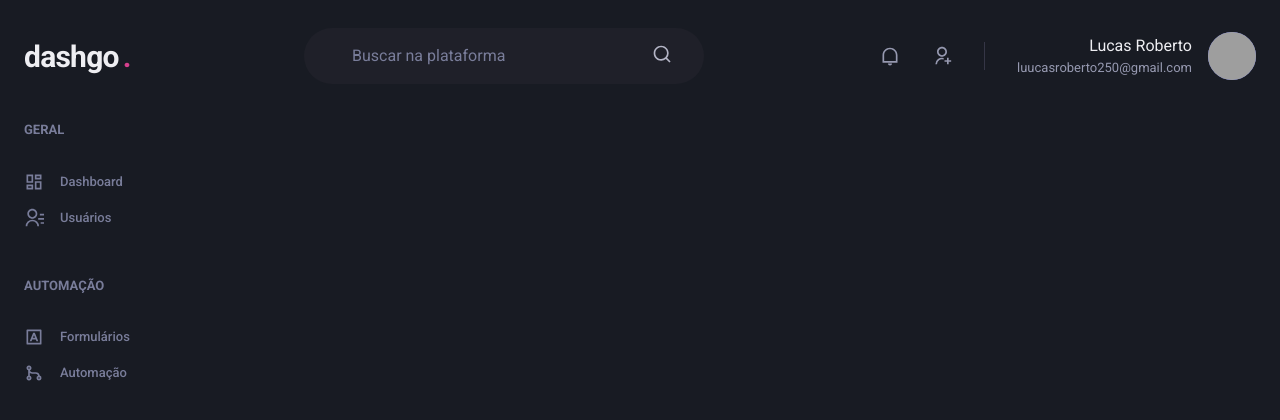
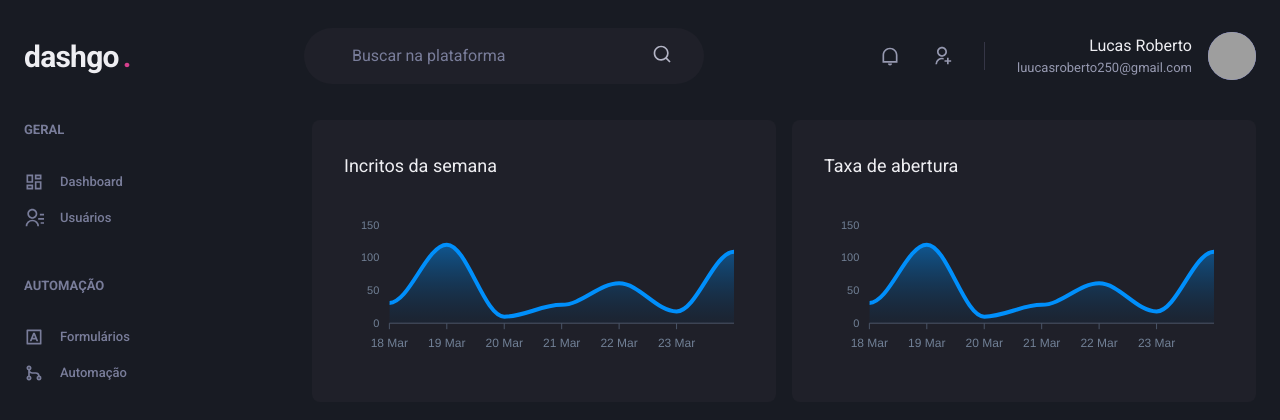
Before and after one commit to devLucasRoberto/Dashgo, a Next.js app: page /dashboard in a window 1280 px wide. Shown: the top 420 px of the page. Built offline with nearby package versions, Linux system fonts and the light colour scheme; grey boxes are pictures that could not be loaded.

Commit message:
Add apexcharts

```diff
--- a/package.json
+++ b/package.json
@@ -12,9 +12,11 @@
     "@chakra-ui/react": "^1.7.2",
     "@emotion/react": "^11.6.0",
     "@emotion/styled": "^11.6.0",
+    "apexcharts": "^3.30.0",
     "framer-motion": "^5.3.0",
     "next": "12.0.4",
     "react": "17.0.2",
+    "react-apexcharts": "^1.3.9",
     "react-dom": "17.0.2",
     "react-icons": "^4.3.1"
   },
--- a/src/pages/dashboard.tsx
+++ b/src/pages/dashboard.tsx
@@ -1,6 +1,61 @@
-import { Flex } from '@chakra-ui/react'
+import { Flex, SimpleGrid, Box, Text, theme } from '@chakra-ui/react'
+import dynamic from 'next/dynamic'
 import { Header } from '../components/Header'
 import { Sidebar } from '../components/Sidebar'
+
+const Charts = dynamic(() => import('react-apexcharts'), {
+  ssr: false
+})
+
+const options = {
+  chart: {
+    toolbar: {
+      show: false
+    },
+    zoom: {
+      enabled: false
+    },
+    foreColor: theme.colors.gray[500]
+  },
+  grid: {
+    show: false
+  },
+  dataLabels: {
+    enabled: false
+  },
+  tooltip: {
+    enabled: false
+  },
+  xaxis: {
+    type: 'datetime',
+    axisBorder: {
+      color: theme.colors.gray[600]
+    },
+    axisTicks: {
+      color: theme.colors.gray[600]
+    },
+    categories: [
+      '2021-03-18T00:00:00.000Z',
+      '2021-03-19T00:00:00.000Z',
+      '2021-03-20T00:00:00.000Z',
+      '2021-03-21T00:00:00.000Z',
+      '2021-03-22T00:00:00.000Z',
+      '2021-03-23T00:00:00.000Z',
+      '2021-03-24T00:00:00.000Z'
+    ]
+  },
+  fill: {
+    opacity: 0.3,
+    type: 'gradient',
+    gradient: {
+      shade: 'dark',
+      opacityFrom: 0.7,
+      opacityTo: 0.3
+    }
+  }
+}
+
+const series = [{ name: 'series1', data: [31, 120, 10, 28, 61, 18, 109] }]
 
 export default function Dashboard() {
   return (
@@ -9,6 +64,37 @@
 
       <Flex w="100%" my="6" maxWidth={1480} mx="auto" px="6">
         <Sidebar />
+
+        <SimpleGrid flex="1" gap="4" minChildWidth="320px" align="flex-start">
+          <Box
+            p="8"
+            bg="gray.800"
+            borderRadius={8}
+            // pb="4"
+          >
+            <Text fontSize="lg" mb="4">
+              Incritos da semana
+            </Text>
+            <Charts
+              options={options}
+              series={series}
+              type="area"
+              height={160}
+            />
+          </Box>
+
+          <Box p="8" bg="gray.800" borderRadius={8} pb="4">
+            <Text fontSize="lg" mb="4">
+              Taxa de abertura
+            </Text>
+            <Charts
+              options={options}
+              series={series}
+              type="area"
+              height={160}
+            />
+          </Box>
+        </SimpleGrid>
       </Flex>
     </Flex>
   )
```
Also changed, not shown: 1 other file (tests, documents, lock files or other folders).
